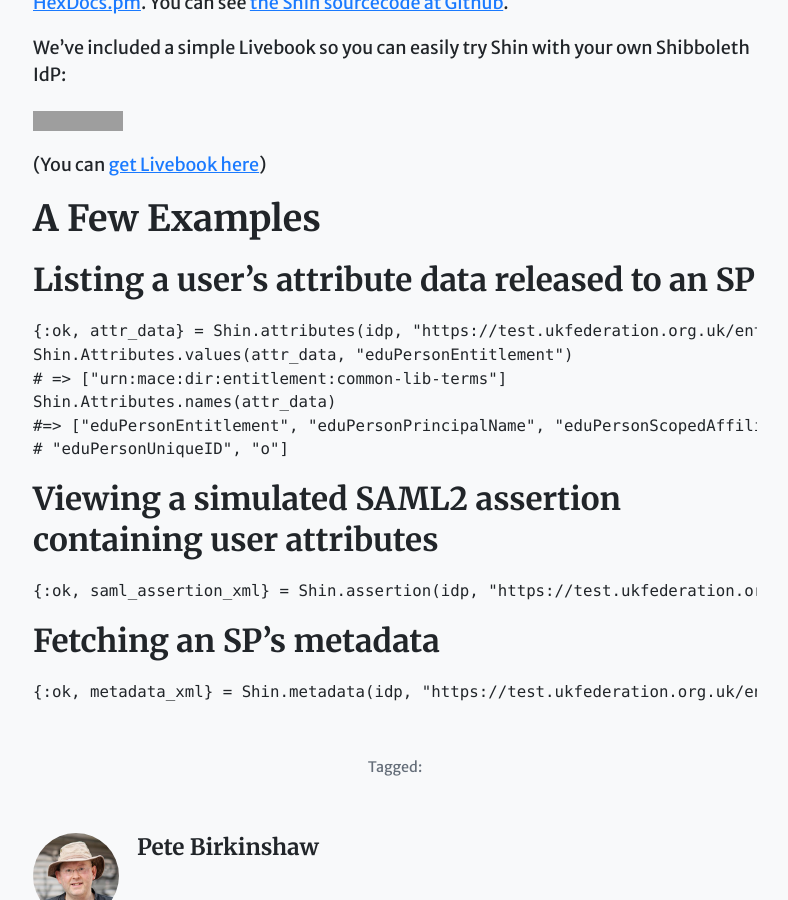
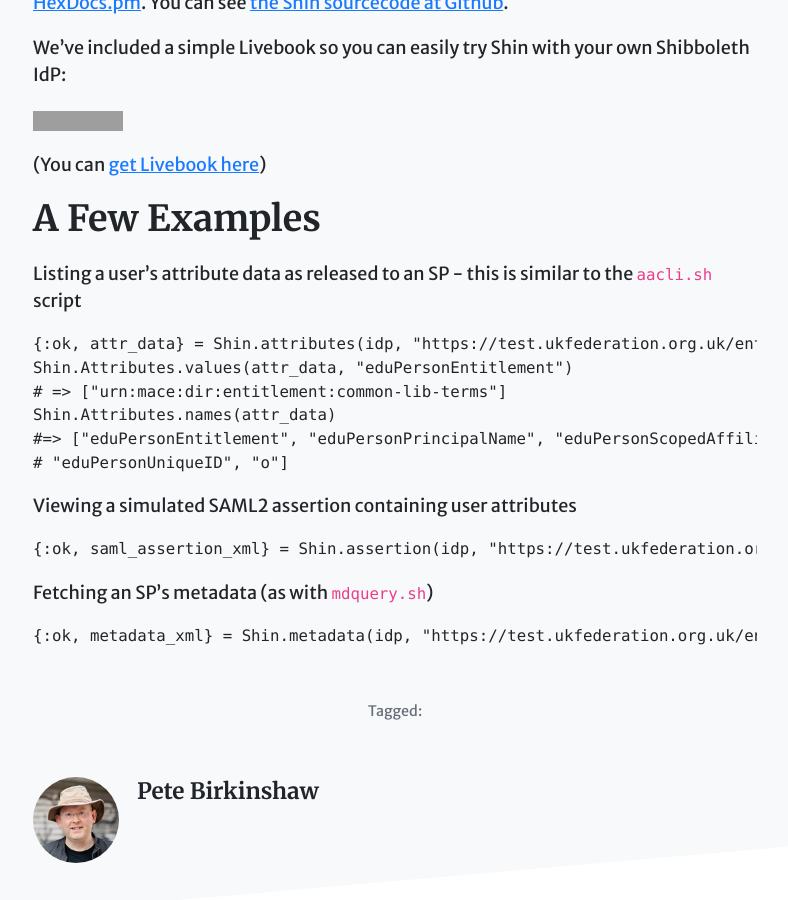
Before and after one commit to Digital-Identity-Labs/digital-identity-labs.github.io, a Jekyll site: the page built from _posts/2023-04-17-shin.markdown, in a window 1280 px wide and 900 px high, scrolled down 1107 px. Shown: the whole window, without its empty margins (245-1033 px from the left). Built offline with Jekyll 4.4.1, drawn with Linux system fonts in a browser that asks for light colours; comment, search, counter and statistics services are not loaded; grey boxes are pictures that could not be loaded.

Commit message:
Typos and tweaks

````diff
--- a/_posts/2023-04-17-com4.markdown
+++ b/_posts/2023-04-17-com4.markdown
@@ -9,7 +9,7 @@
 published: true
 ---
 
-There was a strong Postgresql theme this week:
+There was a strong Postgresql theme last week:
 
 * [Postgres: The Graph Database You Didn't Know You Had](https://www.dylanpaulus.com/posts/postgres-is-a-graph-database/) Using Postgresql graph data
 * [SQL Maxis: Why We Ditched RabbitMQ And Replaced It With A Postgres Queue](https://www.prequel.co/blog/sql-maxis-why-we-ditched-rabbitmq-and-replaced-it-with-a-postgres-queue) RabbitMQ is great but it does seem to be overkill for simpler apps.
--- a/_posts/2023-04-17-shin.markdown
+++ b/_posts/2023-04-17-shin.markdown
@@ -29,7 +29,7 @@
 
 ## A Few Examples
 
-### Listing a user's attribute data released to an SP
+Listing a user's attribute data as released to an SP - this is similar to the `aacli.sh` script
 
 ```elixir
 {:ok, attr_data} = Shin.attributes(idp, "https://test.ukfederation.org.uk/entity", "pete")
@@ -40,13 +40,13 @@
 # "eduPersonUniqueID", "o"]
 ```
 
-### Viewing a simulated SAML2 assertion containing user attributes
+Viewing a simulated SAML2 assertion containing user attributes
 
 ```elixir
 {:ok, saml_assertion_xml} = Shin.assertion(idp, "https://test.ukfederation.org.uk/entity", "pete")
 ```
 
-### Fetching an SP's metadata
+Fetching an SP's metadata (as with `mdquery.sh`)
 
 ```elixir
 {:ok, metadata_xml} = Shin.metadata(idp, "https://test.ukfederation.org.uk/entity")
````
Also changed, not shown: other parts of _posts/2023-04-17-com4.markdown (+1 -1 lines).
